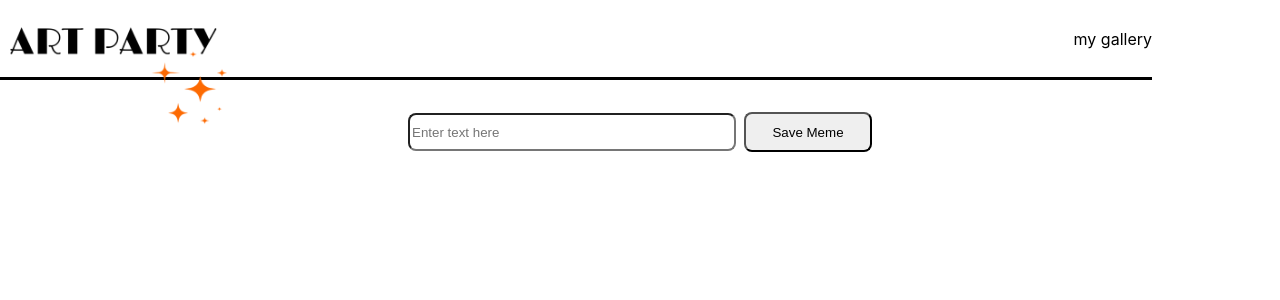
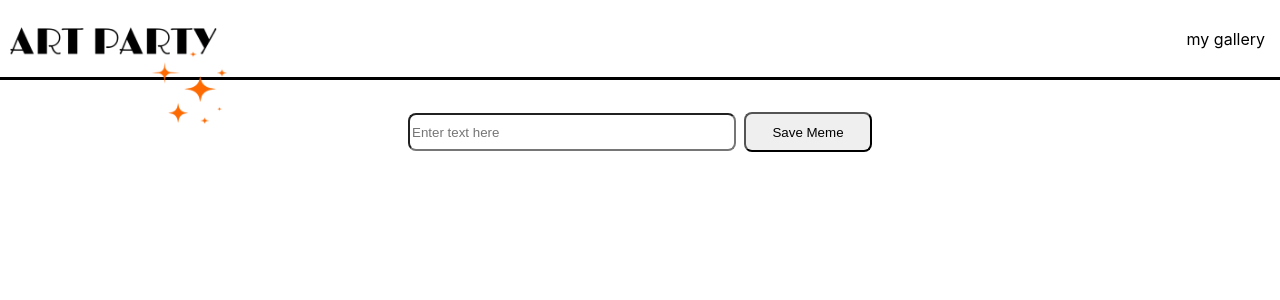
Before and after one commit to alyciacan/stretch-tech, a React (Create React App) app: page / in a window 1280 px wide. Shown: the top 300 px of the page. Built offline with nearby package versions, Linux system fonts and the light colour scheme; no server answers.

Commit message:
Fix navbar styling

```diff
--- a/src/components/navbar/Navbar.css
+++ b/src/components/navbar/Navbar.css
@@ -5,13 +5,14 @@
     border-bottom: 3px solid black;
     max-height: 10vh;
     align-items: center;
-    max-width: 90%;
+    max-width: 100vw;
 }
 
-a {
+.navbar-link {
     color: black;
     text-decoration: none;
     max-height: 10vh;
+    margin: 0px 15px 0px 0px;
 }
 
 .link:hover,
@@ -19,6 +20,6 @@ a {
     color: #FD6A02;
 }
 
-img {
+.logo-img {
     max-height: 17vh;
 }
--- a/src/components/navbar/Navbar.jsx
+++ b/src/components/navbar/Navbar.jsx
@@ -6,10 +6,10 @@ const Navbar = () => {
     return (
         <Router>
             <nav className="navbar">
-                <Link to='/' className="logo-link">
-                    <img src={ logo } alt="Art Party logo"/>
+                <Link to='/' className="navbar-link">
+                    <img src={ logo } alt="Art Party logo" className="logo-img"/>
                 </Link>
-                <NavLink to="/gallery" className="link">my gallery</NavLink>
+                <NavLink to="/gallery" className="navbar-link">my gallery</NavLink>
             </nav>
         </Router>
     )
```
